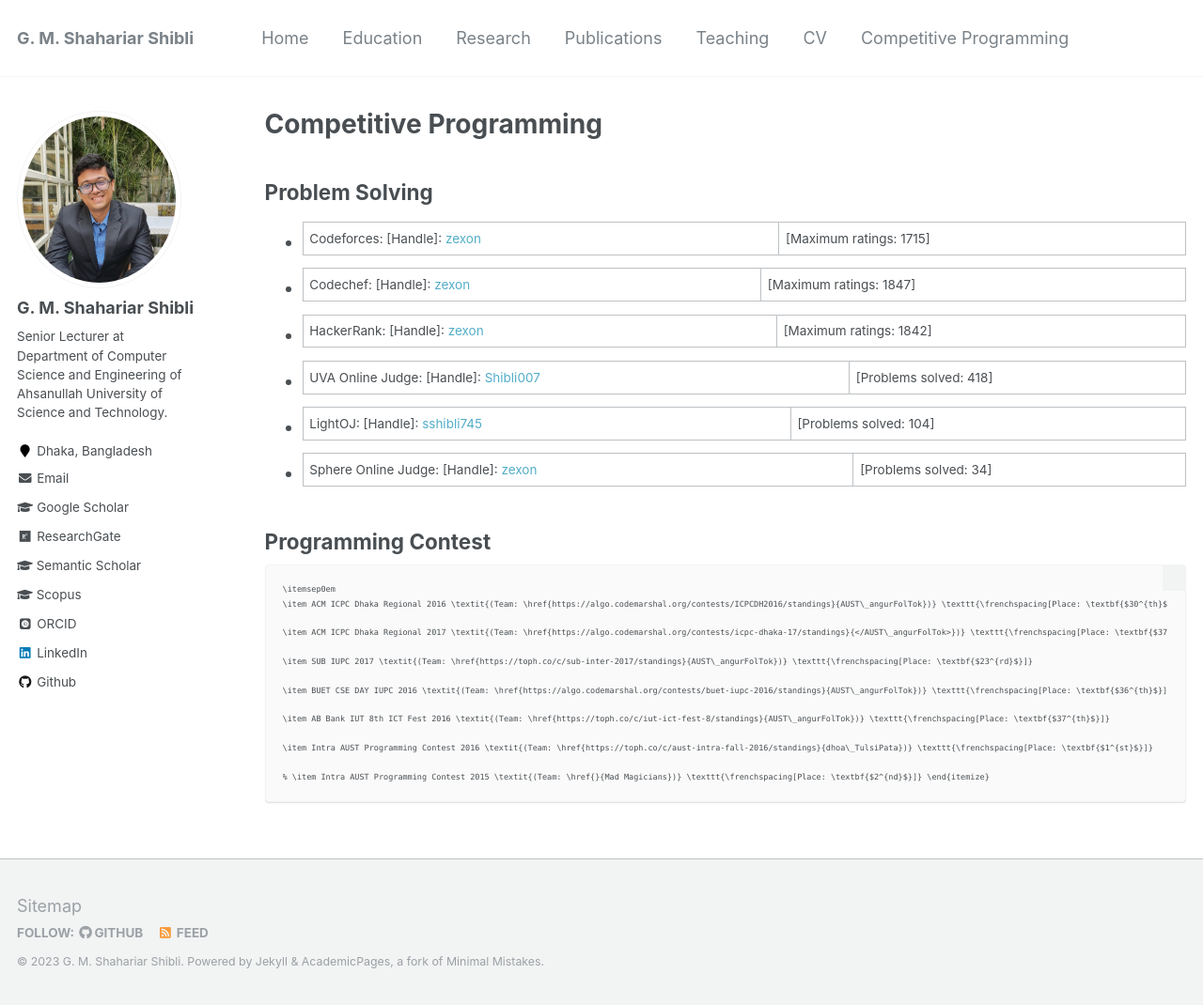
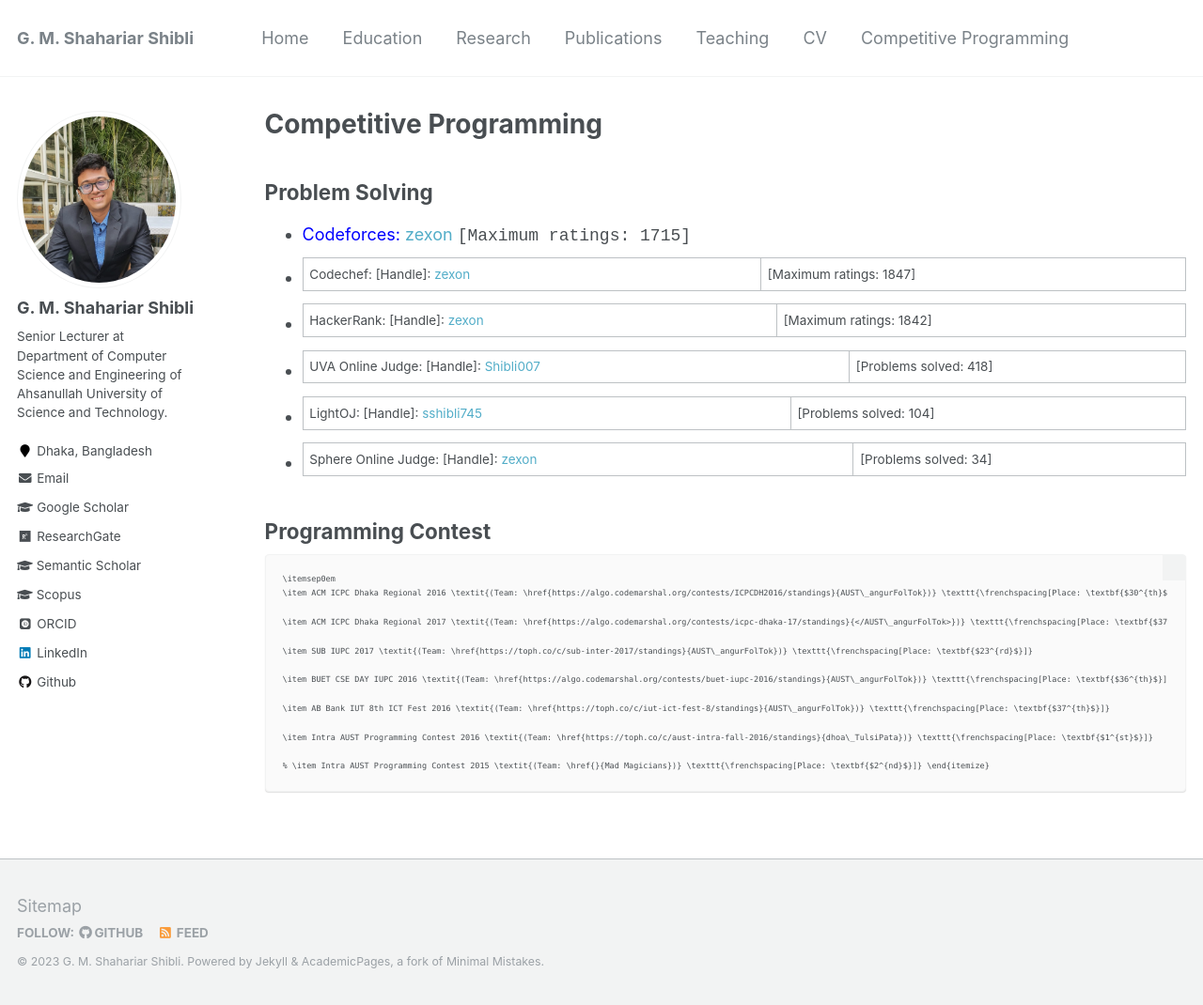
Before and after one commit to shahariar-shibli/shahariar-shibli.github.io, a Jekyll site: the page built from _pages/programming.md, in a window 1280 px wide and 1070 px high. Shown: the whole window at 94% size. Built offline with Jekyll 4.4.1, drawn with Linux system fonts in a browser that asks for light colours; some web fonts are replaced.

Commit message:
Update programming.md

```diff
--- a/_pages/programming.md
+++ b/_pages/programming.md
@@ -6,7 +6,7 @@
 ---
 
 ## Problem Solving
-+ Codeforces: [Handle]: [zexon](https://codeforces.com/profile/zexon) | [Maximum ratings: 1715]
++ <span style="color:blue">Codeforces: </span>[zexon](https://codeforces.com/profile/zexon) <span style="font-family:Courier New">[Maximum ratings: 1715]</span>
 + Codechef: [Handle]: [zexon](https://www.codechef.com/users/zexon) | [Maximum ratings: 1847]
 + HackerRank: [Handle]: [zexon](https://www.hackerrank.com/zexon?hr_r=1) | [Maximum ratings: 1842]
 + UVA Online Judge: [Handle]: [Shibli007](https://uhunt.onlinejudge.org/id/659594) | [Problems solved: 418]
```
